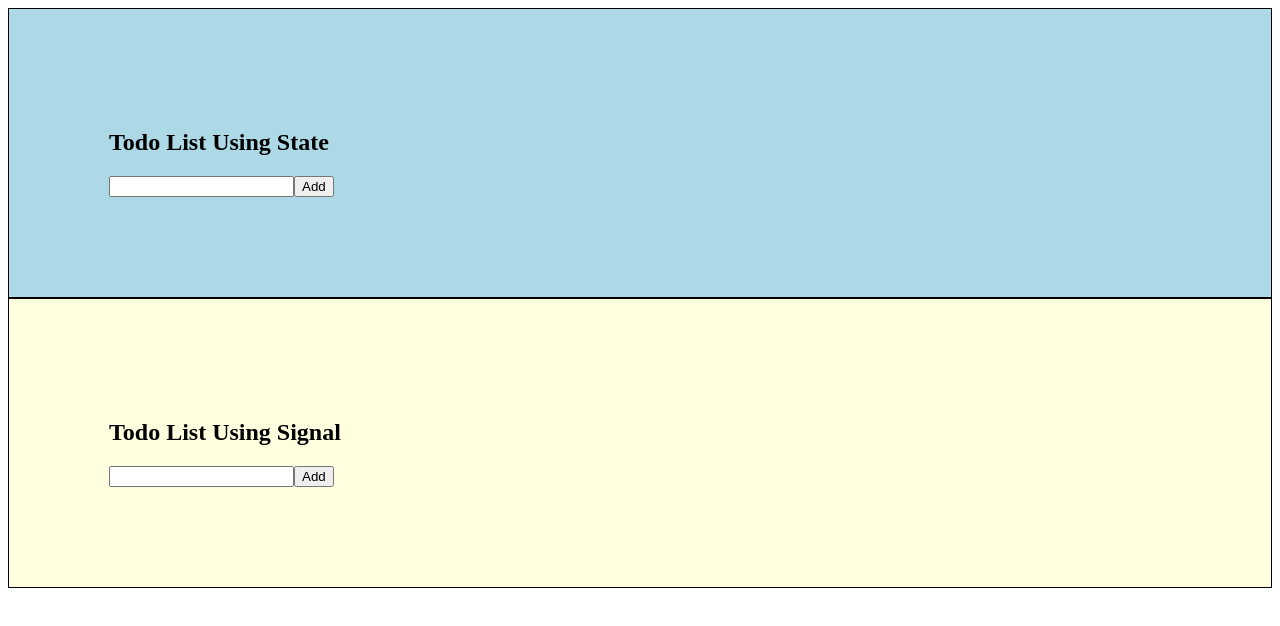
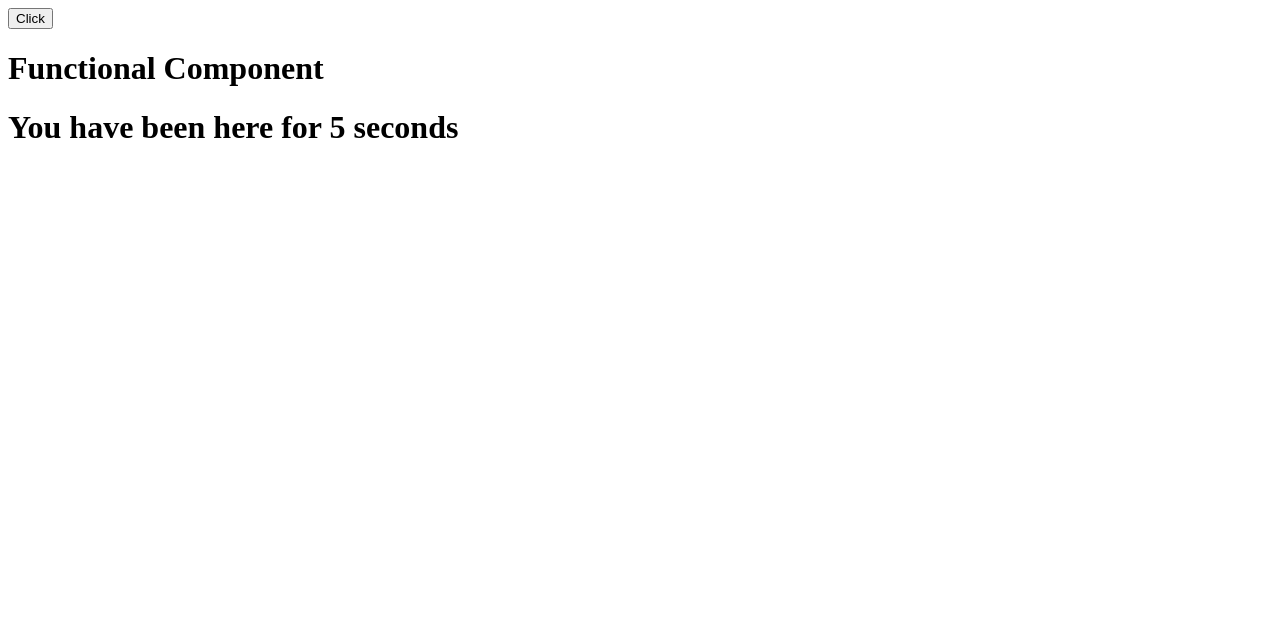
Before and after one commit to ritesh31/complete_react_tutorial, a React app: page / in a window 1280 px wide. Shown: the top 626 px of the page. Built offline with nearby package versions, Linux system fonts and the light colour scheme.

Commit message:
Unmount method using Class & Functional component.

```diff
--- a/src/App.js
+++ b/src/App.js
@@ -1,13 +1,20 @@
 import React, { useEffect, useState } from "react";
 import TodoListWithState from "./TodoListWithState";
 import TodoListWithSignal from "./TodoListWithSignal";
+import UnmountFunctionalComponent from "./UnmountFunctionalComponent";
+import UnmountClassComponent from "./UnmountClassComponent";
 
 const App = () => {
+  const [flag, setFlag] = useState(false);
+
   console.log("Render App");
   return (
     <div>
-      <TodoListWithState />
-      <TodoListWithSignal />
+      <button onClick={() => setFlag(!flag)}>Click</button>
+      {/* <TodoListWithState />
+      <TodoListWithSignal />} */}
+
+      {flag ? <UnmountClassComponent /> : <UnmountFunctionalComponent />}
     </div>
   );
 };
--- /dev/null
+++ b/src/UnmountClassComponent.js
@@ -0,0 +1,33 @@
+import React, { Component } from "react";
+
+class UnmountClassComponent extends Component {
+  constructor(props) {
+    super(props);
+    this.state = { count: 0 };
+  }
+
+  componentDidMount() {
+    console.log("mount");
+    this.timerID = setInterval(() => this.tick(), 1000); // Update every second
+  }
+
+  componentWillUnmount() {
+    console.log("unmount");
+    clearInterval(this.timerID); // Clear interval when component unmounts to prevent memory leaks
+  }
+
+  tick() {
+    this.setState({ count: this.state.count + 1 });
+  }
+
+  render() {
+    return (
+      <div>
+        <h1>Class Component</h1>
+        <h1>You have been here for {this.state.count} seconds</h1>
+      </div>
+    );
+  }
+}
+
+export default UnmountClassComponent;
--- /dev/null
+++ b/src/UnmountFunctionalComponent.js
@@ -0,0 +1,43 @@
+import React, { useEffect, useState } from "react";
+
+function UnmountFunctionalComponent() {
+  const [count, setCount] = useState(0);
+  var interval = null;
+
+  useEffect(() => {
+    interval = setInterval(() => {
+      setCount(count + 1);
+    }, 1000);
+  }, [count]);
+
+  useEffect(() => {
+    return () => {
+      console.log("unmount");
+      clearInterval(interval);
+    };
+  }, []);
+  return (
+    <div>
+      <h1>Functional Component</h1>
+      <h1>You have been here for {count} seconds</h1>
+    </div>
+  );
+}
+
+export default UnmountFunctionalComponent;
+
+// When Cleanup Functions Run:
+
+// The cleanup function runs once at these specific times:
+// 1. After the initial render:
+//    If you don't provide a dependency array [] to useEffect, the cleanup function runs after the initial render and every subsequent update.
+//    However, this is generally considered an anti-pattern and can lead to performance issues.
+//    It's more common to use the componentDidMount lifecycle method equivalent in class components for this behavior.
+// 2. Before unmount:
+//    If the component is unmounted, the cleanup function runs before the component disappears from the DOM.
+// 3. Before effect re-run (with dependency change):
+//    If you provide a dependency array to useEffect, and one of the dependencies in the array changes,
+//    the cleanup function runs before the effect is re-run with the new dependencies.
+//    This allows you to clean up any resources related to the old dependencies before setting up new ones based on the updated dependencies.
+
+// pen_spark
```
